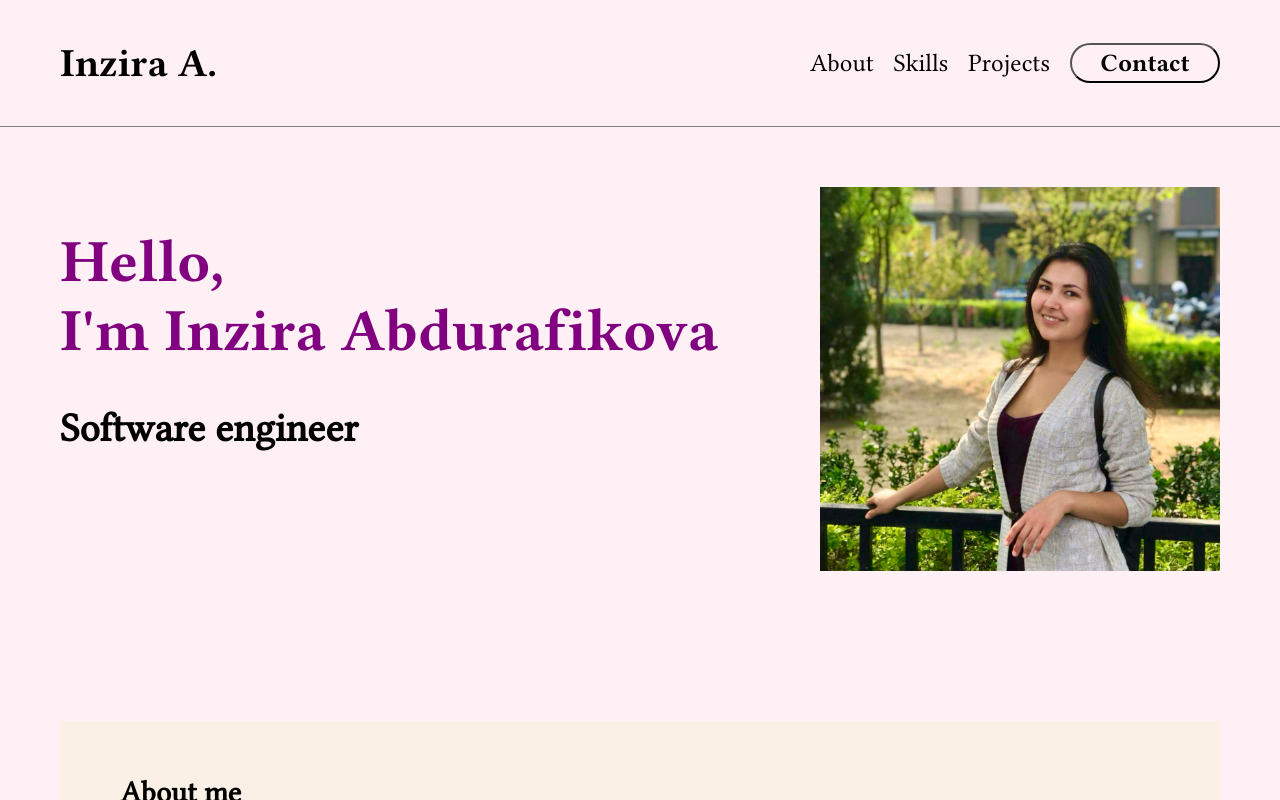
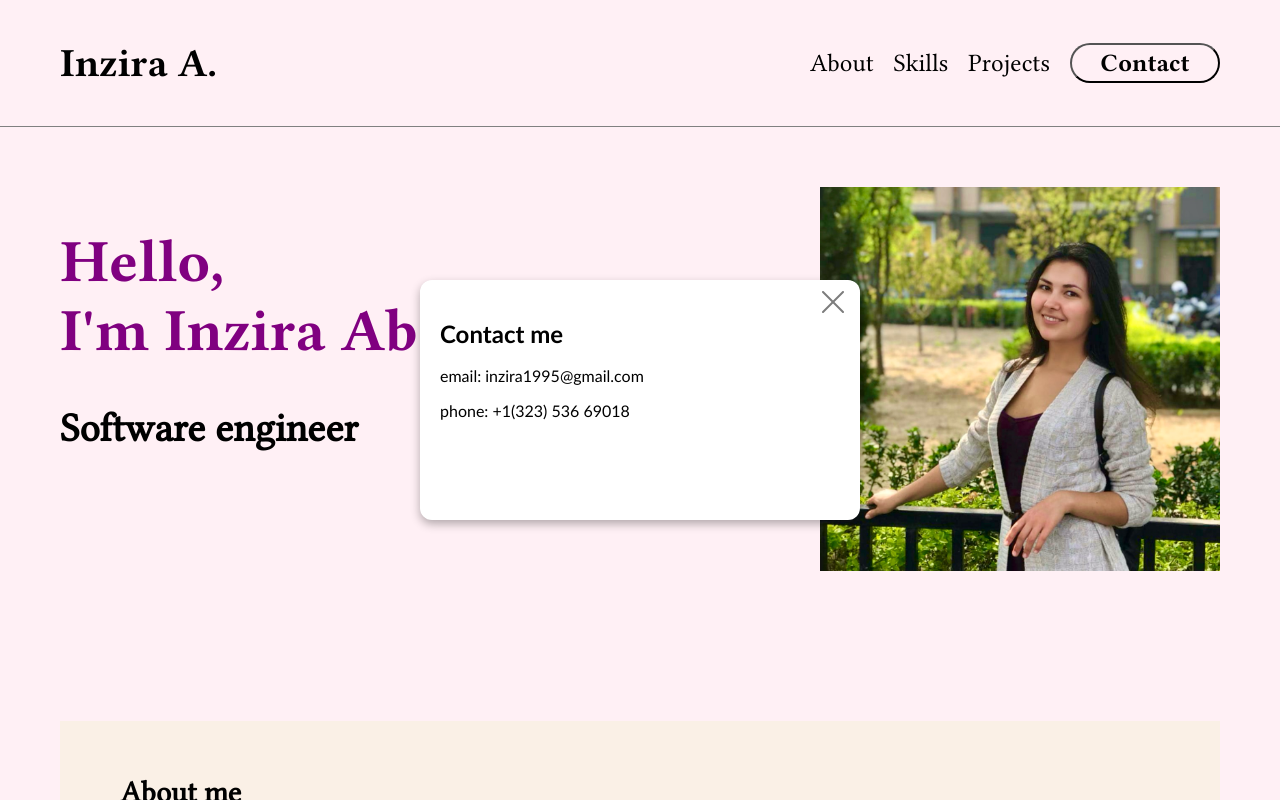
Before and after one commit to Inzira117/My-website, a React (Vite) app: page / in a window 1280 px wide. Both pictures are taken after a click on the button "Contact". Shown: the top 800 px of the page. Built offline with nearby package versions, Linux system fonts and the light colour scheme.

Commit message:
Styled modal window

```diff
--- a/src/components/App/App.jsx
+++ b/src/components/App/App.jsx
@@ -3,12 +3,17 @@ import "./App.css";
 import Header from "../Header/Header";
 import Footer from "../Footer/Footer";
 import Main from "../Main/Main";
+import Modal from "../Modal/Modal";
+import { useState } from "react";
 
 function App() {
+  const [isModalOpen, setIsModalOpen] = useState(false);
+
   return (
     <Router>
       <div className="page">
-        <Header />
+        <Header onContactClick={() => setIsModalOpen(true)} />
+        {isModalOpen && <Modal onClose={() => setIsModalOpen(false)} />}
         <Main />
         <Footer />
       </div>
--- a/src/components/Header/Header.jsx
+++ b/src/components/Header/Header.jsx
@@ -1,6 +1,6 @@
 import "./Header.css";
 
-export default function Header() {
+export default function Header({ onContactClick }) {
   return (
     <header className="header">
       <a href="/" className="header__logo">
@@ -17,7 +17,9 @@ export default function Header() {
           Projects
         </a>
 
-        <button className="header__button">Contact</button>
+        <button className="header__button" onClick={onContactClick}>
+          Contact
+        </button>
       </nav>
     </header>
   );
--- a/src/components/Modal/Modal.css
+++ b/src/components/Modal/Modal.css
@@ -1,3 +1,31 @@
 .modal {
-  visibility: visible;
+  position: fixed;
+  top: 50%;
+  left: 50%;
+  transform: translate(-50%, -50%);
+  background: white;
+  padding: 20px;
+  border-radius: 12px;
+  box-shadow: 0 4px 10px rgba(0, 0, 0, 0.3);
+  z-index: 1000;
+  width: 400px;
+  height: 200px;
 }
+
+.modal__close {
+  position: absolute;
+  top: 10px;
+  right: 10px;
+  border: none;
+  background: transparent;
+  font-size: 18px;
+  cursor: pointer;
+}
+
+.modal__title {
+  font-family: Calibri, "Trebuchet MS", sans-serif;
+}
+
+.modal__content {
+  font-family: Calibri, "Trebuchet MS", sans-serif;
+}
--- a/src/components/Modal/Modal.jsx
+++ b/src/components/Modal/Modal.jsx
@@ -1,9 +1,27 @@
 import "./Modal.css";
+import Close from "../../assets/close.svg";
+import { useEffect } from "react";
 
-export default function Modal() {
+export default function Modal({ onClose }) {
+  useEffect(() => {
+    const handleEsc = (event) => {
+      if (event.key === "Escape") {
+        onClose();
+      }
+    };
+
+    document.addEventListener("keydown", handleEsc);
+    return () => {
+      document.removeEventListener("keydown", handleEsc);
+    };
+  }, [onClose]);
+
   return (
     <div className="modal">
-      Contact me
+      <button className="modal__close" onClick={onClose}>
+        <img src={Close} alt="close" />
+      </button>
+      <h2 className="modal__title">Contact me</h2>
       <p className="modal__content">email: inzira1995@gmail.com</p>
       <p className="modal__content">phone: +1(323) 536 69018</p>
     </div>
```
Also changed, not shown: src/assets/close.svg (added).
